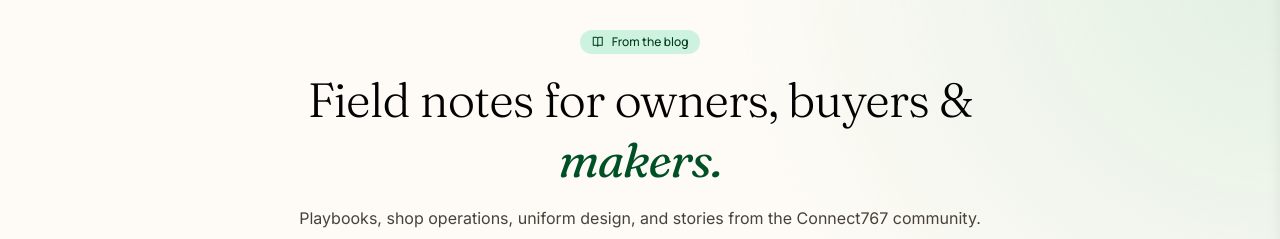
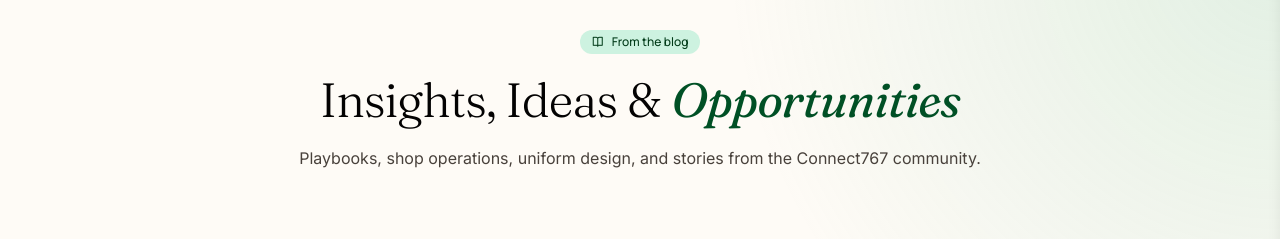
Before and after one commit to Nikola0803/connect767, a React (Vite) app: page /blog in a window 1280 px wide. Shown: the part 132-371 px from the top of the page. Built offline with nearby package versions, Linux system fonts and the light colour scheme; no server answers.

Commit message:
Update blog section heading

```diff
--- a/src/components/Blog.jsx
+++ b/src/components/Blog.jsx
@@ -19,7 +19,7 @@ export default function Blog() {
             </div>
             <h4 className="font-heading text-3xl md:text-5xl font-light text-foreground-950 leading-tight max-w-2xl">
               <Link className="hover:text-primary-700 cursor-pointer" to="/blog">
-                Field notes for owners, buyers &amp; <span className="italic">makers.</span>
+                Insights, Ideas &amp; <span className="italic">Opportunities</span>
               </Link>
             </h4>
           </div>
--- a/src/pages/BlogPage.jsx
+++ b/src/pages/BlogPage.jsx
@@ -47,7 +47,7 @@ export default function BlogPage() {
             From the blog
           </div>
           <h1 className="font-heading text-4xl md:text-5xl font-light text-foreground-950 leading-tight mb-4">
-            Field notes for owners, buyers &amp; <span className="italic text-primary-700">makers.</span>
+            Insights, Ideas &amp; <span className="italic text-primary-700">Opportunities</span>
           </h1>
           <p className="text-foreground-600 font-label">
             Playbooks, shop operations, uniform design, and stories from the Connect767 community.
```
